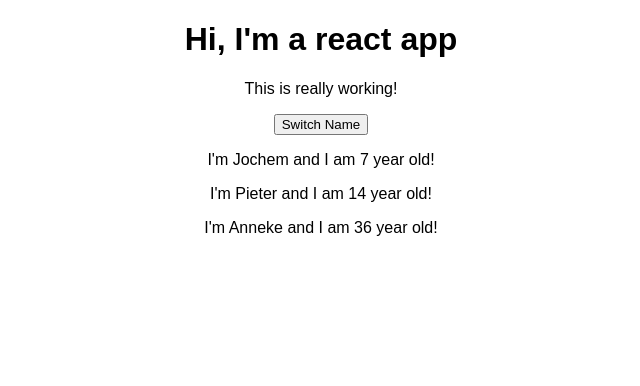
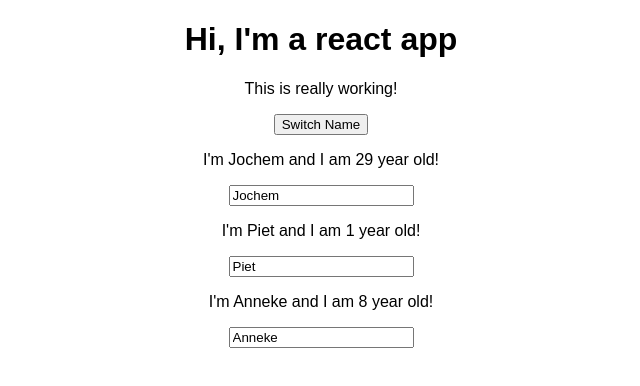
Before and after one commit to jberends/react-complete-guide, a React (Create React App) app: page / in a window 1280 px wide. Shown: the top 386 px of the page, without its empty margins (319-959 px from the left). Built offline with nearby package versions, Linux system fonts and the light colour scheme.

Commit message:
sec3 les45

```diff
--- a/package.json
+++ b/package.json
@@ -12,5 +12,8 @@
     "build": "react-scripts build",
     "test": "react-scripts test --env=jsdom",
     "eject": "react-scripts eject"
+  },
+  "devDependencies": {
+    "eslint": "^5.4.0"
   }
 }
--- a/src/App.js
+++ b/src/App.js
@@ -6,13 +6,27 @@ class App extends Component {
   state = {
     persons: [
       {name: "Jochem", age: 33},
-      {name: "Pieter", age:2},
+      {name: "Piet", age:2},
       {name: "Anneke", age:23}
-    ]
+    ],
+    otherState: 'some other value'
   }
 
-  switchNameHandler = (props) => {
-    console.log('was clicked');
+  switchNameHandler = (newName) => {
+    // console.log('was clicked');
+    this.setState({persons: [
+      {name: "Jochem", age: 33},
+      {name: newName, age:2},
+      {name: "Anneke", age:23}
+    ]})
+  }
+
+  nameChangedHandler = (event) => {
+    this.setState({persons: [
+      {name: "Jochem", age: 33},
+      {name: event.target.value, age:2},
+      {name: "Anneke", age:23}
+    ]})
   }
 
   mouseLogHandler = (props) => {
@@ -24,10 +38,19 @@ class App extends Component {
       <div className="App">
         <h1>Hi, I'm a react app</h1>
         <p>This is really working!</p>
-        <button onClick={this.switchNameHandler} onMouseOver={this.mouseLogHandler}>Switch Name</button>
-        <Person name={this.state.persons[0].name} age={this.state.persons[0].age} />
-        <Person name={this.state.persons[1].name} age={this.state.persons[1].age} hobbies="Racing" />
-        <Person name={this.state.persons[2].name} age={this.state.persons[2].age} />
+        <button onClick={(event) => this.switchNameHandler('Pietertje!!!')} onMouseOver={this.mouseLogHandler}>Switch Name</button>
+        <Person
+          name={this.state.persons[0].name}
+          age={this.state.persons[0].age} />
+        <Person
+          name={this.state.persons[1].name}
+          age={this.state.persons[1].age} hobbies="Racing"
+          click={this.switchNameHandler.bind(this, "Pieter")}
+          changed={this.nameChangedHandler}
+          />
+        <Person
+          name={this.state.persons[2].name}
+          age={this.state.persons[2].age} />
       </div>
     );
   }
--- a/src/Person/Person.js
+++ b/src/Person/Person.js
@@ -1,9 +1,13 @@
-import React, { Component } from 'react';
+import React from "react";
 
-class Person extends Component {
-  render () {
-    return <p>I'm {this.props.name} and I am {Math.floor(Math.random() * 50)} year old!</p>
-  }
-}
+const person = props => {
+  return (
+    <div>
+      <p onClick={props.click}>I'm {props.name} and I am {Math.floor(Math.random() * props.age)} year old!</p>
+      <p>{props.children}</p>
+      <input type="text" onChange={props.changed} value={props.name}/>
+    </div>
+  );
+};
 
-export default Person;
+export default person;
```
Also changed, not shown: 1 other file (tests, documents, lock files or other folders).
